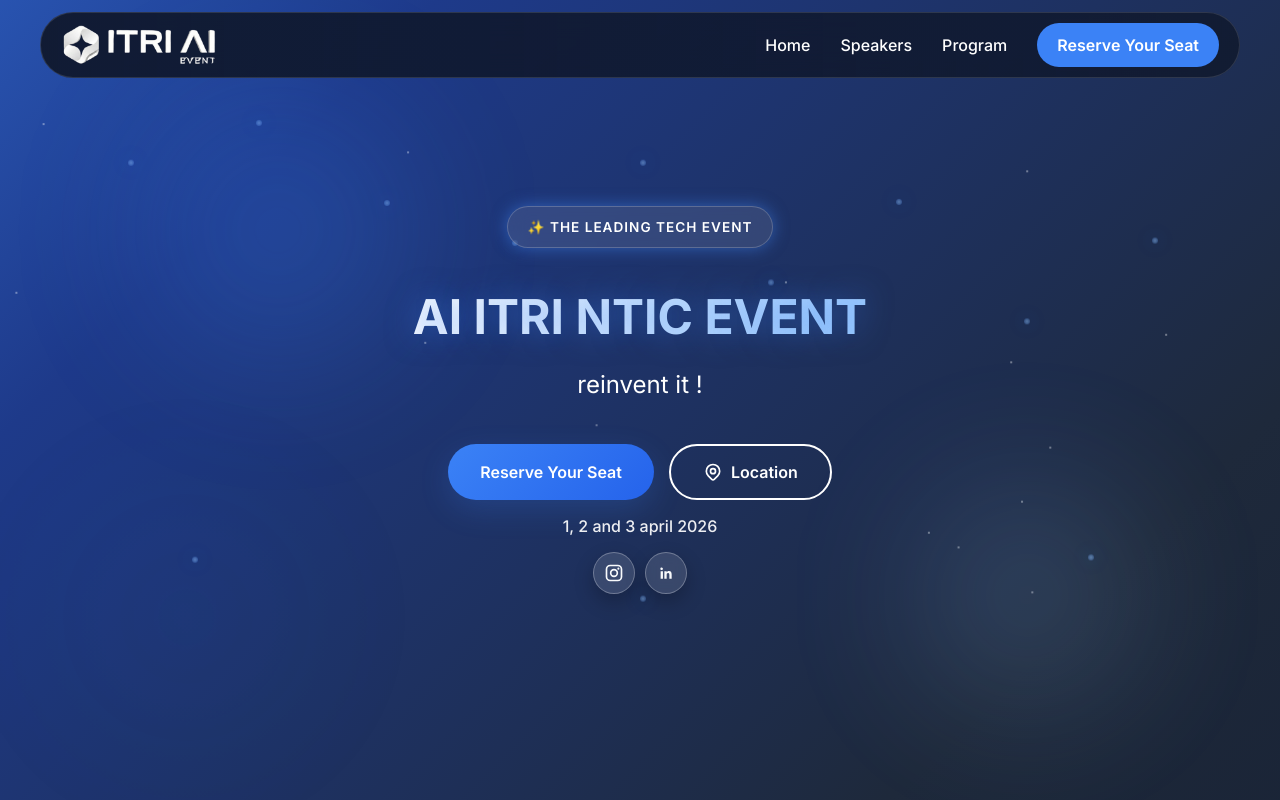
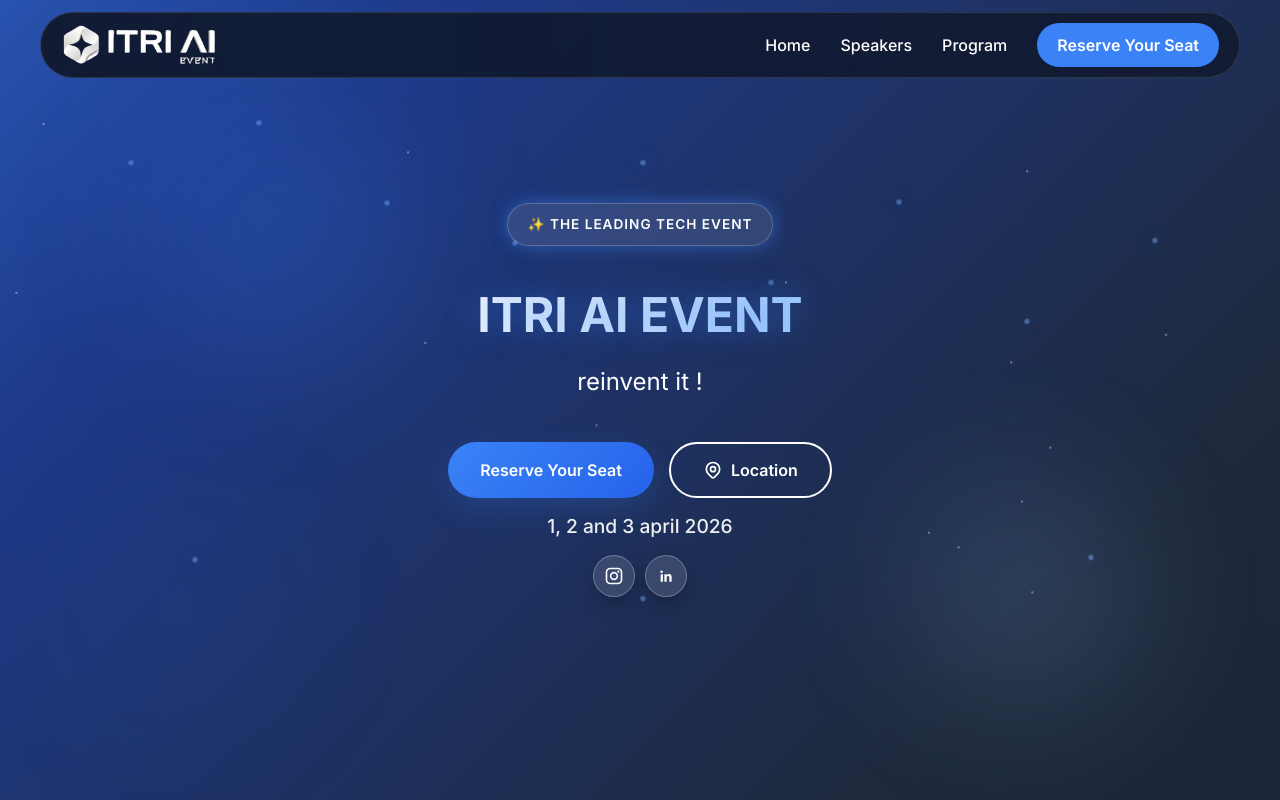
Before and after one commit to Adnanfahsi01/Itri_front-end, a React (Vite) app: page / in a window 1280 px wide. Shown: the top 800 px of the page. Built offline with nearby package versions, Linux system fonts and the light colour scheme; no server answers.

Commit message:
Update frontend branding, date sizing, and social icon animations

```diff
--- a/index.html
+++ b/index.html
@@ -6,8 +6,8 @@
   <link rel="icon" type="image/png" href="/logo.png" />
   <meta name="viewport" content="width=device-width, initial-scale=1.0" />
   <meta name="description"
-    content="AI ITRI NTIC EVENT - Join us for three days of innovation, learning, and networking in Tanger, Morocco" />
-  <title>AI ITRI NTIC EVENT</title>
+    content="ITRI AI EVENT - Join us for three days of innovation, learning, and networking in Tanger, Morocco" />
+  <title>ITRI AI EVENT</title>
   <!-- Inter Font -->
   <link rel="preconnect" href="https://fonts.googleapis.com">
   <link rel="preconnect" href="https://fonts.gstatic.com" crossorigin>
--- a/public/index.html
+++ b/public/index.html
@@ -6,7 +6,7 @@
   <link rel="icon" href="logo.png" />
   <meta name="viewport" content="width=device-width, initial-scale=1" />
   <meta name="theme-color" content="#000000" />
-  <meta content="AI ITRI NTIC EVENT - Innovation and Technology Conference" />
+  <meta content="ITRI AI EVENT - Innovation and Technology Conference" />
   <link rel="apple-touch-icon" href="ITRI_AI_Logo.png" />
   <!--
       manifest.json provides metadata used when your web app is installed on a
@@ -22,7 +22,7 @@
       work correctly both with client-side routing and a non-root public URL.
       Learn how to configure a non-root public URL by running `npm run build`.
     -->
-  <title>AI ITRI NTIC EVENT</title>
+  <title>ITRI AI EVENT</title>
 </head>
 
 <body>
--- a/src/components/Footer.jsx
+++ b/src/components/Footer.jsx
@@ -7,7 +7,7 @@
         <div className="grid md:grid-cols-3 gap-12">
           {/* Event Info */}
           <div>
-            <h3 className="text-2xl font-bold mb-6 text-white">AI ITRI NTIC EVENT</h3>
+            <h3 className="text-2xl font-bold mb-6 text-white">ITRI AI EVENT</h3>
             <p className="text-slate-400 leading-relaxed">
               Join us for three days of innovation, learning, and networking at Tanger, Morocco.
             </p>
@@ -59,7 +59,7 @@
         </div>
 
         <div className="border-t border-slate-800 mt-12 pt-8 text-center text-slate-500 text-sm">
-          <p>&copy; {new Date().getFullYear()} AI ITRI NTIC EVENT. All rights reserved.</p>
+          <p>&copy; {new Date().getFullYear()} ITRI AI EVENT. All rights reserved.</p>
         </div>
       </div>
     </footer>
--- a/src/pages/HackathonRegistration.jsx
+++ b/src/pages/HackathonRegistration.jsx
@@ -114,10 +114,10 @@
     doc.setTextColor(255, 255, 255);
     doc.setFont('helvetica', 'bold');
     doc.setFontSize(11);
-    doc.text('HACKATHON AI ITRI', 50, 9.5, { align: 'center', letterSpacing: 0.5 });
+    doc.text('HACKATHON ITRI AI EVENT', 50, 9.5, { align: 'center', letterSpacing: 0.5 });
 
     doc.setFont('helvetica', 'normal');
-    doc.setFontSize(7);
+    doc.setFontSize(8.5);
     doc.setTextColor(200, 200, 255); // Light blue tint for the date
     doc.text('3 AVRIL 2026 • TANGER', 50, 14.5, { align: 'center', letterSpacing: 0.5 });
 
--- a/src/pages/Reservation.jsx
+++ b/src/pages/Reservation.jsx
@@ -188,10 +188,10 @@
     doc.setTextColor(255, 255, 255);
     doc.setFont('helvetica', 'bold');
     doc.setFontSize(24);
-    doc.text('AI ITRI NTIC EVENT', 15, 22);
+    doc.text('ITRI AI EVENT', 15, 22);
 
     // Event Date & Location
-    doc.setFontSize(10);
+    doc.setFontSize(11);
     doc.setTextColor(234, 179, 8); // Yellow 500
     doc.text('1 - 3 APRIL 2026 | TANGIER, MOROCCO', 15, 30);
 
@@ -238,7 +238,7 @@
     doc.setTextColor(51, 65, 85); // Slate 700
     doc.setGState(new doc.GState({ opacity: 0.15 }));
     doc.setFontSize(40);
-    doc.text('ITRI TECH', 75, 40, { align: 'center', angle: -20 });
+    doc.text('ITRI AI EVENT', 75, 40, { align: 'center', angle: -20 });
     doc.setGState(new doc.GState({ opacity: 1.0 }));
 
     // --- PERFORATION LINE ---
--- a/src/pages/Speakers.jsx
+++ b/src/pages/Speakers.jsx
@@ -46,7 +46,7 @@
         </h1>
         <p className="text-lg text-center text-slate-400 max-w-4xl mx-auto leading-relaxed">
           Meet the industry experts and thought leaders who will share their knowledge
-          and insights at AI ITRI NTIC EVENT.
+          and insights at ITRI AI EVENT.
         </p>
       </div>
 
--- a/src/pages/home/About.jsx
+++ b/src/pages/home/About.jsx
@@ -7,7 +7,7 @@
         <div className="about-content animate-fadeInUp">
           <h2 className="about-title">Future of Sovereign AI</h2>
           <p className="about-description">
-            AI ITRI NTIC EVENT, organized by ISTA NTIC, is a major event dedicated to exploring advances in Artificial Intelligence and their concrete applications in support of national development. Held in Tangier, this event brings together key players from the technological ecosystem to discuss the opportunities offered by “AI Made in Morocco.”
+            ITRI AI EVENT, organized by ISTA NTIC, is a major event dedicated to exploring advances in Artificial Intelligence and their concrete applications in support of national development. Held in Tangier, this event brings together key players from the technological ecosystem to discuss the opportunities offered by “AI Made in Morocco.”
 
             The event aims to turn strategic reflections into operational levers, aligning with the Kingdom’s real needs in digital transformation and technological sovereignty.
           </p>
--- a/src/pages/home/Hero.jsx
+++ b/src/pages/home/Hero.jsx
@@ -37,7 +37,7 @@
         </div>
 
         <h1 className="hero-title" style={{ color: 'white', fontSize: '3rem' }}>
-          AI ITRI NTIC EVENT
+          ITRI AI EVENT
         </h1>
 
         <div className="hero-subtitle" style={{ color: 'white', fontSize: '1.5rem' }}>
--- a/src/pages/home/Home.css
+++ b/src/pages/home/Home.css
@@ -219,7 +219,7 @@
 
 .hero-event-dates {
   margin: 14px 0 0;
-  font-size: 1rem;
+  font-size: 1.2rem;
   font-weight: 500;
   color: rgba(255, 255, 255, 0.92);
   text-align: center;
@@ -232,6 +232,9 @@
   align-items: center;
   justify-content: center;
   gap: 10px;
+  opacity: 0;
+  transform: translateY(8px);
+  animation: fadeInUp 0.8s ease-out 1.05s forwards;
 }
 
 .hero-social-link {
@@ -247,7 +250,18 @@
   backdrop-filter: blur(6px);
   -webkit-backdrop-filter: blur(6px);
   box-shadow: 0 8px 20px rgba(0, 0, 0, 0.24);
-  transition: transform 0.2s ease, background 0.2s ease, border-color 0.2s ease;
+  opacity: 0;
+  transform: translateY(6px) scale(0.96);
+  animation: socialIconIn 0.55s cubic-bezier(0.22, 0.61, 0.36, 1) forwards;
+  transition: transform 0.28s ease, background 0.28s ease, border-color 0.28s ease, box-shadow 0.28s ease;
+}
+
+.hero-social-link:nth-child(1) {
+  animation-delay: 1.15s;
+}
+
+.hero-social-link:nth-child(2) {
+  animation-delay: 1.27s;
 }
 
 .hero-social-link svg {
@@ -259,6 +273,19 @@
   transform: translateY(-2px) scale(1.05);
   background: rgba(255, 255, 255, 0.2);
   border-color: rgba(255, 255, 255, 0.5);
+  box-shadow: 0 10px 24px rgba(0, 0, 0, 0.28);
+}
+
+@keyframes socialIconIn {
+  from {
+    opacity: 0;
+    transform: translateY(6px) scale(0.96);
+  }
+
+  to {
+    opacity: 1;
+    transform: translateY(0) scale(1);
+  }
 }
 
 .btn {
@@ -815,6 +842,7 @@
 
   .hero-event-dates {
     margin-top: 10px;
+    font-size: 1.05rem;
   }
 
   .hero-social-link {
```
